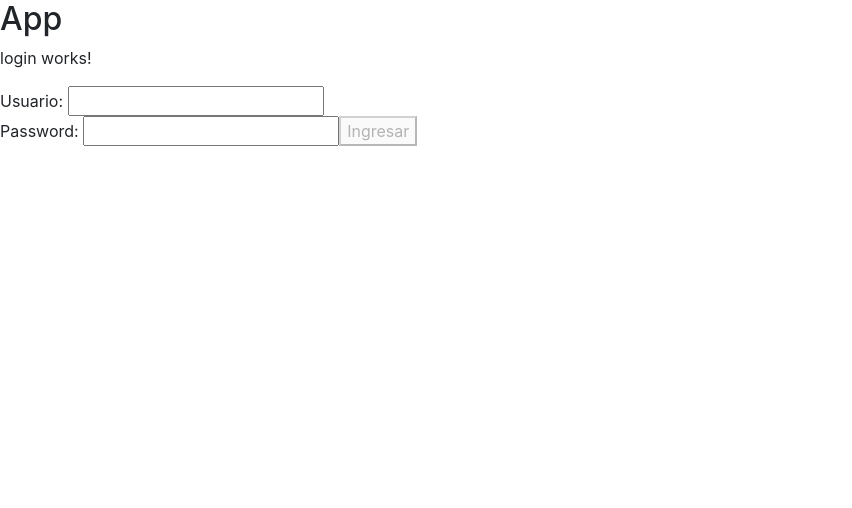
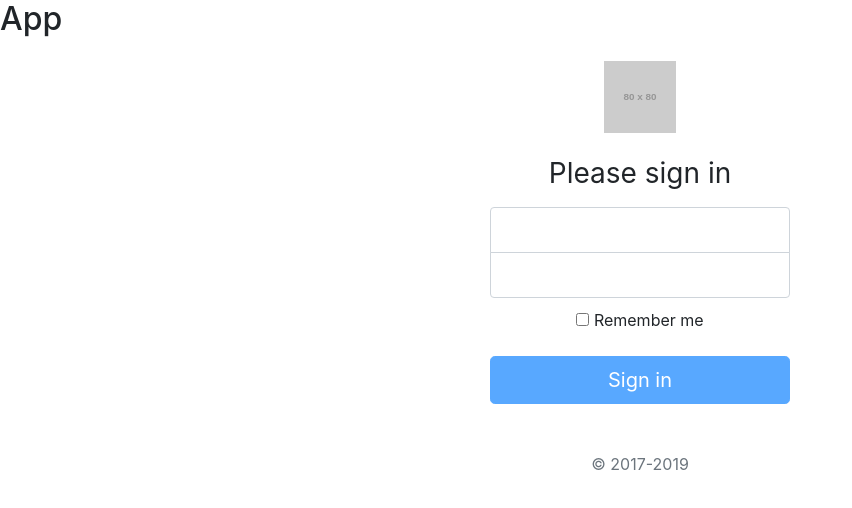
Before and after one commit to oleito/app.ext, an Angular app: page /login in a window 1280 px wide. Shown: the top 508 px of the page, without its empty margins (0-852 px from the left). Built offline with nearby package versions, Linux system fonts and the light colour scheme.

Commit message:
login casi listo
Conecta a la API, autentifica, realiza intercepcion.

```diff
--- a/src/app/app.module.ts
+++ b/src/app/app.module.ts
@@ -5,8 +5,9 @@ import { ReactiveFormsModule } from '@angular/forms';
 
 import { AppRoutingModule } from './app-routing.module';
 import { AppComponent } from './app.component';
-import { HttpClientModule } from '@angular/common/http';
+import { HttpClientModule, HTTP_INTERCEPTORS } from '@angular/common/http';
 import { LoginComponent } from './componentes/login/login.component';
+import { AuthenticationInterceptor } from './services/authentication.interceptor';
 
 @NgModule({
   declarations: [
@@ -19,7 +20,13 @@ import { LoginComponent } from './componentes/login/login.component';
     AppRoutingModule,
     ReactiveFormsModule
   ],
-  providers: [],
+  providers: [
+    {
+      provide: HTTP_INTERCEPTORS,
+      useClass: AuthenticationInterceptor,
+      multi: true
+    }
+  ],
   bootstrap: [AppComponent]
 })
 export class AppModule { }
--- a/src/app/componentes/login/login.component.css
+++ b/src/app/componentes/login/login.component.css
@@ -0,0 +1,44 @@
+html,
+body {
+  height: 100%;
+}
+
+body {
+  display: -ms-flexbox;
+  display: flex;
+  -ms-flex-align: center;
+  align-items: center;
+  padding-top: 40px;
+  padding-bottom: 40px;
+  background-color: #f5f5f5;
+}
+
+.form-signin {
+  width: 100%;
+  max-width: 330px;
+  padding: 15px;
+  margin: auto;
+}
+.form-signin .checkbox {
+  font-weight: 400;
+}
+.form-signin .form-control {
+  position: relative;
+  box-sizing: border-box;
+  height: auto;
+  padding: 10px;
+  font-size: 16px;
+}
+.form-signin .form-control:focus {
+  z-index: 2;
+}
+.form-signin input[type="email"] {
+  margin-bottom: -1px;
+  border-bottom-right-radius: 0;
+  border-bottom-left-radius: 0;
+}
+.form-signin input[type="password"] {
+  margin-bottom: 10px;
+  border-top-left-radius: 0;
+  border-top-right-radius: 0;
+}
--- a/src/app/componentes/login/login.component.html
+++ b/src/app/componentes/login/login.component.html
@@ -1,8 +1,43 @@
-<p>
-  login works!
-</p>
-<form [formGroup]="logInForm" (ngSubmit)="onSubmit()">
-  Usuario: <input type="text" formControlName="userName" /><br />
-  Password: <input type="password" formControlName="userPassword" />
-  <button type="submit" [disabled]="!logInForm.valid">Ingresar</button>
-</form>
+<div class="text-center" cz-shortcut-listen="true">
+  <form class="form-signin" [formGroup]="logInForm" (ngSubmit)="onSubmit()">
+    <img
+      class="mb-4"
+      src="https://placehold.it/80x80"
+      alt=""
+      width="72"
+      height="72"
+    />
+    <h1 class="h3 mb-3 font-weight-normal">Please sign in</h1>
+    <label for="inputEmail" class="sr-only">Email address</label>
+    <input
+      type="email"
+      id="inputEmail"
+      class="form-control"
+      formControlName="userName"
+    />
+    <label for="inputPassword" class="sr-only">Password</label>
+    <input
+      type="password"
+      id="inputPassword"
+      class="form-control"
+      formControlName="userPassword"
+    />
+    <div class="checkbox mb-3">
+      <label> <input type="checkbox" value="remember-me" /> Remember me </label>
+    </div>
+    <button
+      class="btn btn-lg btn-primary btn-block"
+      type="submit"
+      [disabled]="!logInForm.valid"
+    >
+      Sign in
+    </button>
+    <div class="spinner-border text-primary" role="status" *ngIf="tryingLogIn">
+      <span class="sr-only">Loading...</span>
+    </div>
+    <div class="alert alert-danger" role="alert" *ngIf="logInErr">
+      Algo malo paso! Por favor intenta mas tarde.
+    </div>
+    <p class="mt-5 mb-3 text-muted">© 2017-2019</p>
+  </form>
+</div>
--- a/src/app/componentes/login/login.component.ts
+++ b/src/app/componentes/login/login.component.ts
@@ -1,6 +1,7 @@
 import { Component, OnInit } from '@angular/core';
 import { FormGroup, FormControl, Validators } from '@angular/forms';
-import { UserLogin, DataLogin } from 'src/app/interfaces/userLogin';
+import { UserLogin } from 'src/app/interfaces/userLogin';
+import { DataLogin } from 'src/app/interfaces/DataLogin';
 import { AuthenticationService } from 'src/app/services/authentication.service';
 import { HttpResponse } from '@angular/common/http';
 
@@ -12,6 +13,8 @@ import { HttpResponse } from '@angular/common/http';
 export class LoginComponent implements OnInit {
 
   isLogedIn = false;
+  tryingLogIn = false;
+  logInErr = false;
   error: any;
 
   constructor(private authenticationService: AuthenticationService) { }
@@ -25,6 +28,9 @@ export class LoginComponent implements OnInit {
   }
 
   onSubmit() {
+
+    this.tryingLogIn = true;
+    this.logInErr = false;
     let datos: DataLogin;
     const user: UserLogin = this.logInForm.value;
 
@@ -43,15 +49,21 @@ export class LoginComponent implements OnInit {
         userPassword: '1q2w3eparisNadarisca32'
       }
     };
+
+
     console.log(user);
     console.log(datos);
 
     this.authenticationService.loginWithEmail(datos).subscribe((res: HttpResponse<any>) => {
+      console.log(res);
       console.log(res.body);
       this.isLogedIn = true;
+      this.tryingLogIn = false;
     }, err => {
       console.log(err);
       this.isLogedIn = false;
+      this.tryingLogIn = false;
+      this.logInErr = true;
     });
   }
 
--- /dev/null
+++ b/src/app/interfaces/DataLogin.ts
@@ -0,0 +1,5 @@
+import { UserLogin } from './userLogin';
+
+export interface DataLogin {
+   user: UserLogin;
+}
--- a/src/app/interfaces/UserLogin.ts
+++ b/src/app/interfaces/UserLogin.ts
@@ -2,7 +2,3 @@ export interface UserLogin {
    userName: string;
    userPassword: string;
 }
-
-export interface DataLogin {
-   user: UserLogin;
-}
--- a/src/app/services/authentication.interceptor.ts
+++ b/src/app/services/authentication.interceptor.ts
@@ -54,7 +54,7 @@ export class AuthenticationInterceptor implements HttpInterceptor {
                   localStorage.setItem('nombre', this.tokenService.decodeToken(event.body['token'])['nombre']);
 
                   this.authenticationService.isLoggedIn = true;
-                  this.router.navigate(['/home']);
+                  // this.router.navigate(['/home']);
                   break;
 
                 default:
--- a/src/app/services/authentication.service.ts
+++ b/src/app/services/authentication.service.ts
@@ -11,14 +11,9 @@ export class AuthenticationService {
 
   constructor(private dataService: DataService) {}
 
-  getStatus() {
-    return this.isLoggedIn;
-  }
-
   loginWithEmail(data: any): Observable<any> {
     console.log('loginWhitEmail');
     return this.dataService.postData('login', data);
   }
 
-  logOut() {}
 }
--- a/src/app/services/token.service.ts
+++ b/src/app/services/token.service.ts
@@ -1,7 +1,7 @@
-import { Injectable } from "@angular/core";
+import { Injectable } from '@angular/core';
 
 @Injectable({
-  providedIn: "root"
+  providedIn: 'root'
 })
 export class TokenService {
   header: string = null;
@@ -13,10 +13,10 @@ export class TokenService {
 
   decodeToken(token: string) {
     /** Corta el token en 3 partes. header.payload.signature */
-    var tokenDividido = token.split(".");
+    const tokenDividido = token.split('.');
     this.payload = tokenDividido[1];
 
-    var base64 = this.payload.replace("-", "+").replace("_", "/");
+    const base64 = this.payload.replace('-', '+').replace('_', '/');
     this.payloadDecoded = JSON.parse(window.atob(base64));
 
     return this.payloadDecoded;
```
